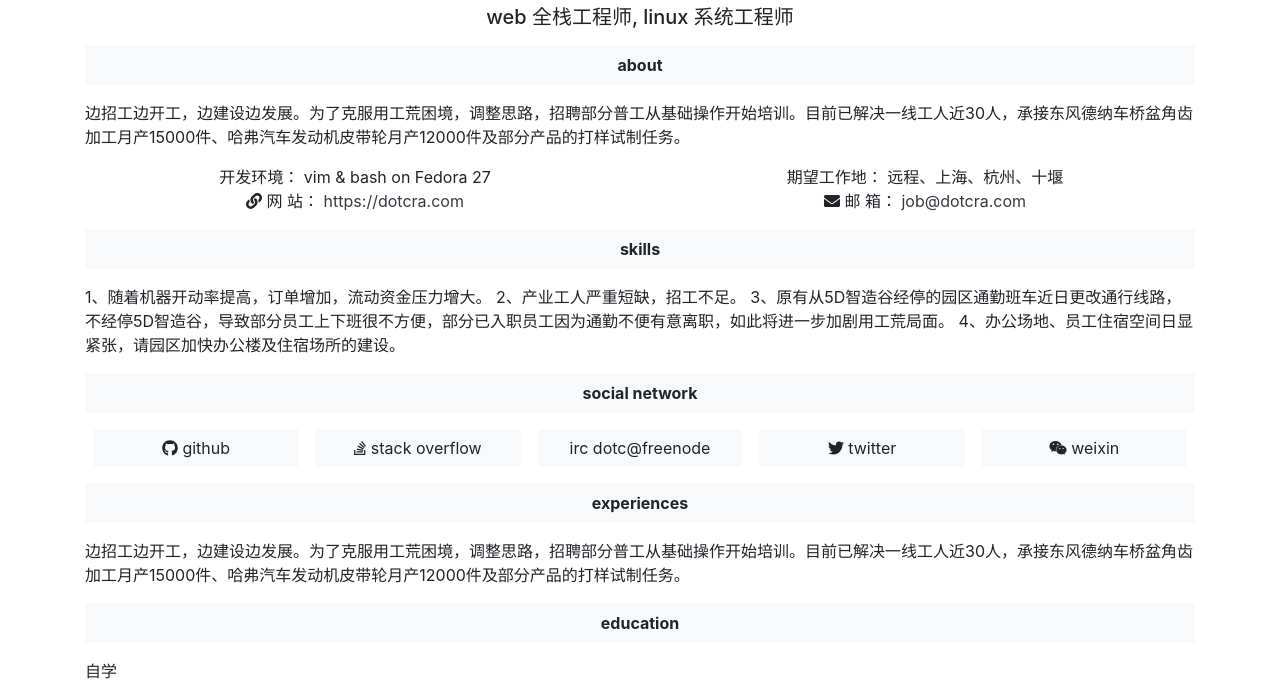
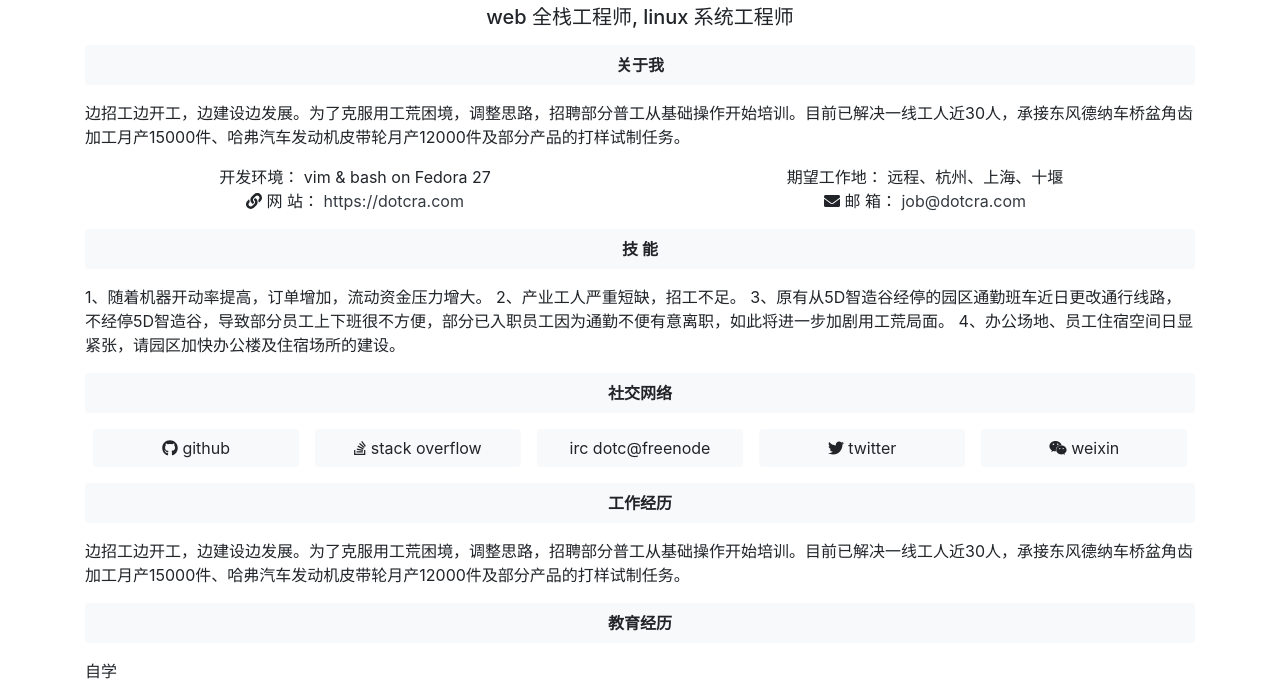
Before and after one commit to alzee/resume, a plain HTML site: page index.html in a window 1280 px wide. Shown: the part 123-806 px from the top of the page. Drawn offline with Linux system fonts and the light colour scheme.

Commit message:
add dot object in js

```diff
--- a/index.html
+++ b/index.html
@@ -7,7 +7,7 @@
 <meta name="description" content="">
 <meta name="author" content="">
 <meta name="keyword" content="">
-<title>简 历</title>
+<title id="title">简 历</title>
 <!-- Bootstrap core CSS -->
 <link rel="stylesheet" type="text/css" media="" href="css/bootstrap.min.css">
 <!--external css-->
@@ -24,56 +24,41 @@ img{
 </style>
 </head>
 <body>
-	<header class="">
-	</header>
-
-	<nav>
-	</nav>
-
-	<aside>
-	</aside>
-
 	<div class="text-center mt-5">
 		<img class="rounded-circle" src="me.jpg">
-		<h1 class="" id="name">侯 斐</h1>
-		<h5 class="" id="role">web 全栈工程师, linux 系统工程师</h5>
+		<h1 id="name"></h1>
+		<h5 id="role"></h5>
 	</div>
 
 	<section class="container">
 		<div class="bg-light rounded my-3 py-2 text-center">
-			<strong id="head1">about</strong>
+			<strong id="about_t"></strong>
 		</div>
 		<div class="mb-3" id="intro">
-			边招工边开工，边建设边发展。为了克服用工荒困境，调整思路，招聘部分普工从基础操作开始培训。目前已解决一线工人近30人，承接东风德纳车桥盆角齿加工月产15000件、哈弗汽车发动机皮带轮月产12000件及部分产品的打样试制任务。
 		</div>
 		<div class="row">
 			<div class="col-md text-center">
-				<span id="de">开发环境：</span> vim & bash on Fedora 27
+				<span id="devenv_t"></span> <span id="devenv"></span>
 			</div>
 			<div class="col-md text-center" id="location">
-				期望工作地： 远程、上海、杭州、十堰
 			</div>
 		</div>
 		<div class="row">
 			<div class="col-md text-center">
-				<i class="fas fa-link"></i> <span id="site">网 站：</span> <a class="text-dark" href="https://dotcra.com">https://dotcra.com</a>
+				<i class="fas fa-link"></i> <span id="site_t"></span> <a class="text-dark" href="https://dotcra.com">https://dotcra.com</a>
 			</div>
 			<div class="col-md text-center">
-				<i class="fas fa-envelope"></i> <span id="mail">邮 箱：</span> <a class="text-dark" href="mailto:job@dotcra.com">job@dotcra.com</a>
+				<i class="fas fa-envelope"></i> <span id="mail_t"></span> <a class="text-dark" href="mailto:job@dotcra.com">job@dotcra.com</a>
 			</div>
 		</div>
 		<div class="bg-light rounded my-3 py-2 text-center text">
-			<strong id="head2">skills</strong>
+			<strong id="skills_t"></strong>
 		</div>
 		<div id="skills">
-			1、随着机器开动率提高，订单增加，流动资金压力增大。
-			2、产业工人严重短缺，招工不足。
-			3、原有从5D智造谷经停的园区通勤班车近日更改通行线路，不经停5D智造谷，导致部分员工上下班很不方便，部分已入职员工因为通勤不便有意离职，如此将进一步加剧用工荒局面。
-			4、办公场地、员工住宿空间日显紧张，请园区加快办公楼及住宿场所的建设。
 		</div>
 
 		<div class="bg-light rounded my-3 py-2 text-center">
-			<strong id="head4">social network</strong>
+			<strong id="sn_t"></strong>
 		</div>
 		<div class="d-md-flex justify-content-around">
 			<a class="btn btn-light mx-md-2 w-100" href="https://github.com/dotcra"><i class="fab fa-github"></i> github</a>
@@ -84,16 +69,14 @@ img{
 		</div>
 
 		<div class="bg-light rounded my-3 py-2 text-center text">
-			<strong id="head5">experiences</strong>
+			<strong id="exp_t"></strong>
 		</div>
 		<div id="exp">
-			边招工边开工，边建设边发展。为了克服用工荒困境，调整思路，招聘部分普工从基础操作开始培训。目前已解决一线工人近30人，承接东风德纳车桥盆角齿加工月产15000件、哈弗汽车发动机皮带轮月产12000件及部分产品的打样试制任务。
 		</div>
 		<div class="bg-light rounded my-3 py-2 text-center text">
-			<strong id="head6">education</strong>
+			<strong id="edu_t"></strong>
 		</div>
-		<div>
-			自学
+		<div id="edu">
 		</div>
 	</section>
 
--- /dev/null
+++ b/js/dot.js
@@ -0,0 +1,79 @@
+var dot = {
+	'title': {
+		'en': 'resume',
+		'zh': '简 历'
+	},
+	'name': {
+		'en': 'dot craft',
+		'zh': '侯 斐'
+	},
+	'role': {
+		'en': 'full-stack developer, linux administrator',
+		'zh': 'web 全栈工程师, linux 系统工程师'
+	},
+	'about_t': {
+		'en': 'about',
+		'zh': '关于我'
+	},
+	'skills_t': {
+		'en': 'skills',
+		'zh': '技 能'
+	},
+	'sn_t': {
+		'en': 'social network',
+		'zh': '社交网络'
+	},
+	'exp_t': {
+		'en': 'experiences',
+		'zh': '工作经历'
+	},
+	'edu_t': {
+		'en': 'education',
+		'zh': '教育经历'
+	},
+	'intro': {
+		'en': '',
+		'zh': '边招工边开工，边建设边发展。为了克服用工荒困境，调整思路，招聘部分普工从基础操作开始培训。目前已解决一线工人近30人，承接东风德纳车桥盆角齿加工月产15000件、哈弗汽车发动机皮带轮月产12000件及部分产品的打样试制任务。'
+	},
+	'devenv_t': {
+		'en': 'development environment: ',
+		'zh': '开发环境： '
+	},
+	'devenv': 'vim & bash on Fedora 27',
+	'location': {
+		'en': '',
+		'zh': '期望工作地： 远程、杭州、上海、十堰'
+	},
+	'site_t': {
+		'en': 'website: ',
+		'zh': '网 站： '
+	},
+	'mail_t': {
+		'en': 'email: ',
+		'zh': '邮 箱： '
+	},
+	'skills': {
+		'en': '',
+		'zh': '1、随着机器开动率提高，订单增加，流动资金压力增大。 2、产业工人严重短缺，招工不足。 3、原有从5D智造谷经停的园区通勤班车近日更改通行线路，不经停5D智造谷，导致部分员工上下班很不方便，部分已入职员工因为通勤不便有意离职，如此将进一步加剧用工荒局面。 4、办公场地、员工住宿空间日显紧张，请园区加快办公楼及住宿场所的建设。'
+	},
+	'exp': {
+		'en': '',
+		'zh': '边招工边开工，边建设边发展。为了克服用工荒困境，调整思路，招聘部分普工从基础操作开始培训。目前已解决一线工人近30人，承接东风德纳车桥盆角齿加工月产15000件、哈弗汽车发动机皮带轮月产12000件及部分产品的打样试制任务。'
+	},
+	'edu': {
+		'en': 'self-taught',
+		'zh': '自学'
+	}
+};
+
+for (var i in dot) {
+	var t = document.getElementById(i);
+	if (t) {
+		if (typeof dot[i] === 'string') {
+			t.innerText = dot[i];
+		}
+		else{
+			t.innerText = dot[i].zh;
+		}
+	}
+}
```
